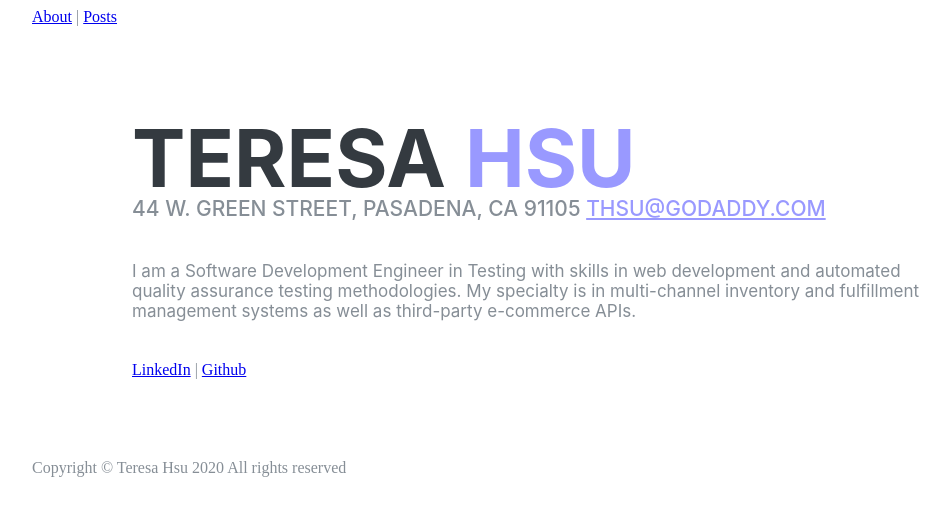
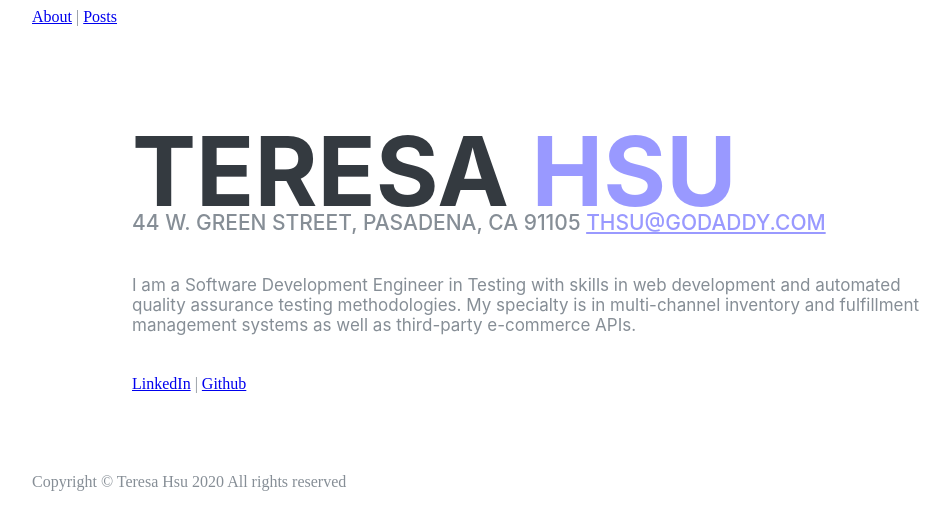
Before and after one commit to teresa210/portfolio, a plain HTML site: page index.html in a window 1280 px wide. Shown: the whole page, without its empty margins (254-1204 px from the left). Drawn offline with Linux system fonts and the light colour scheme; a web font is replaced by a local one.

Commit message:
changed h1 font size

```diff
--- a/css/main.css
+++ b/css/main.css
@@ -1,6 +1,6 @@
 h1 {
     font-family: 'Saira Extra Condensed',-apple-system,BlinkMacSystemFont,'Segoe UI',Roboto,'Helvetica Neue',Arial,sans-serif,'Apple Color Emoji','Segoe UI Emoji','Segoe UI Symbol','Noto Color Emoji';
-    font-size: 80px;
+    font-size: 96px;
     text-transform: uppercase;
     font-weight: 700;
     color: #343a40;
```
